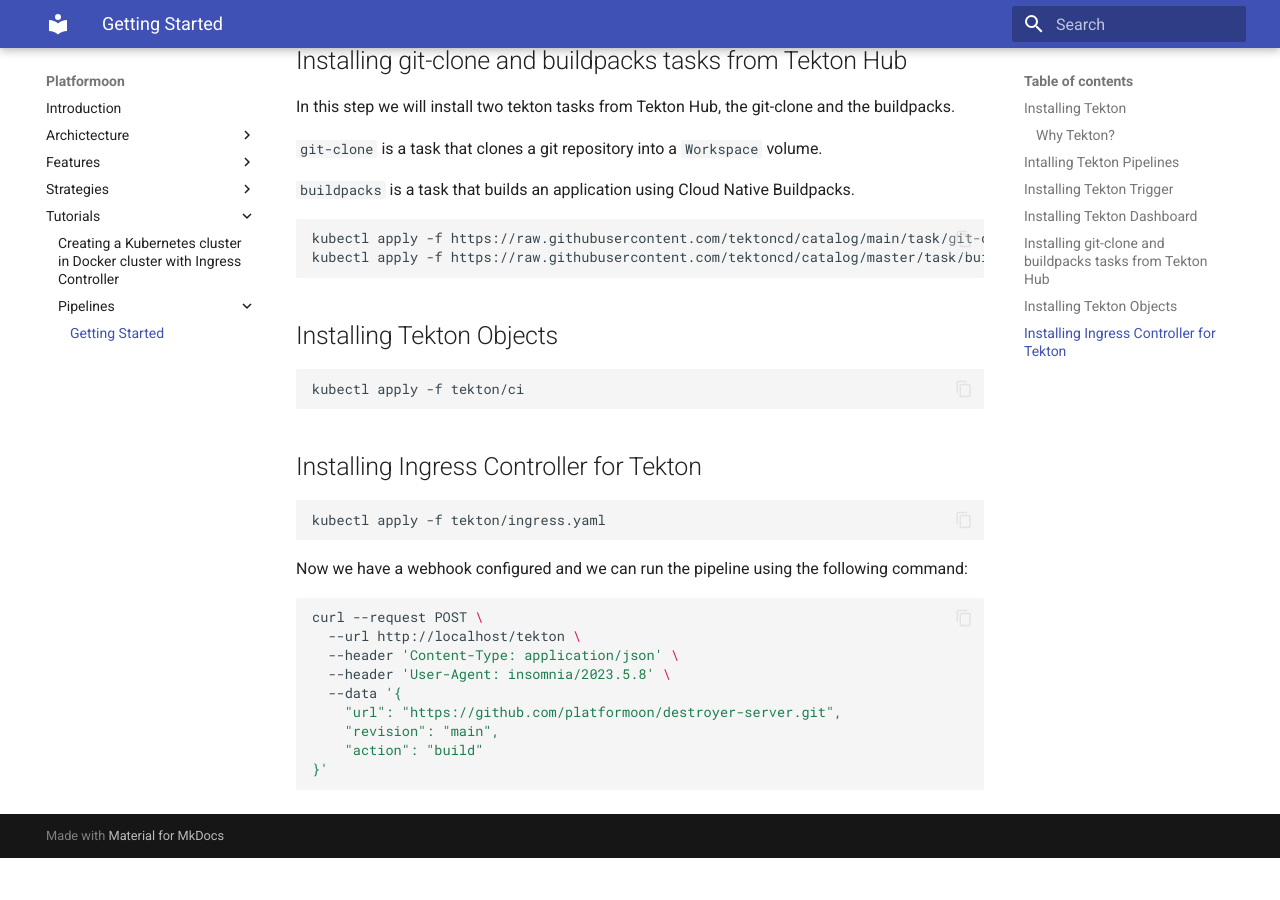
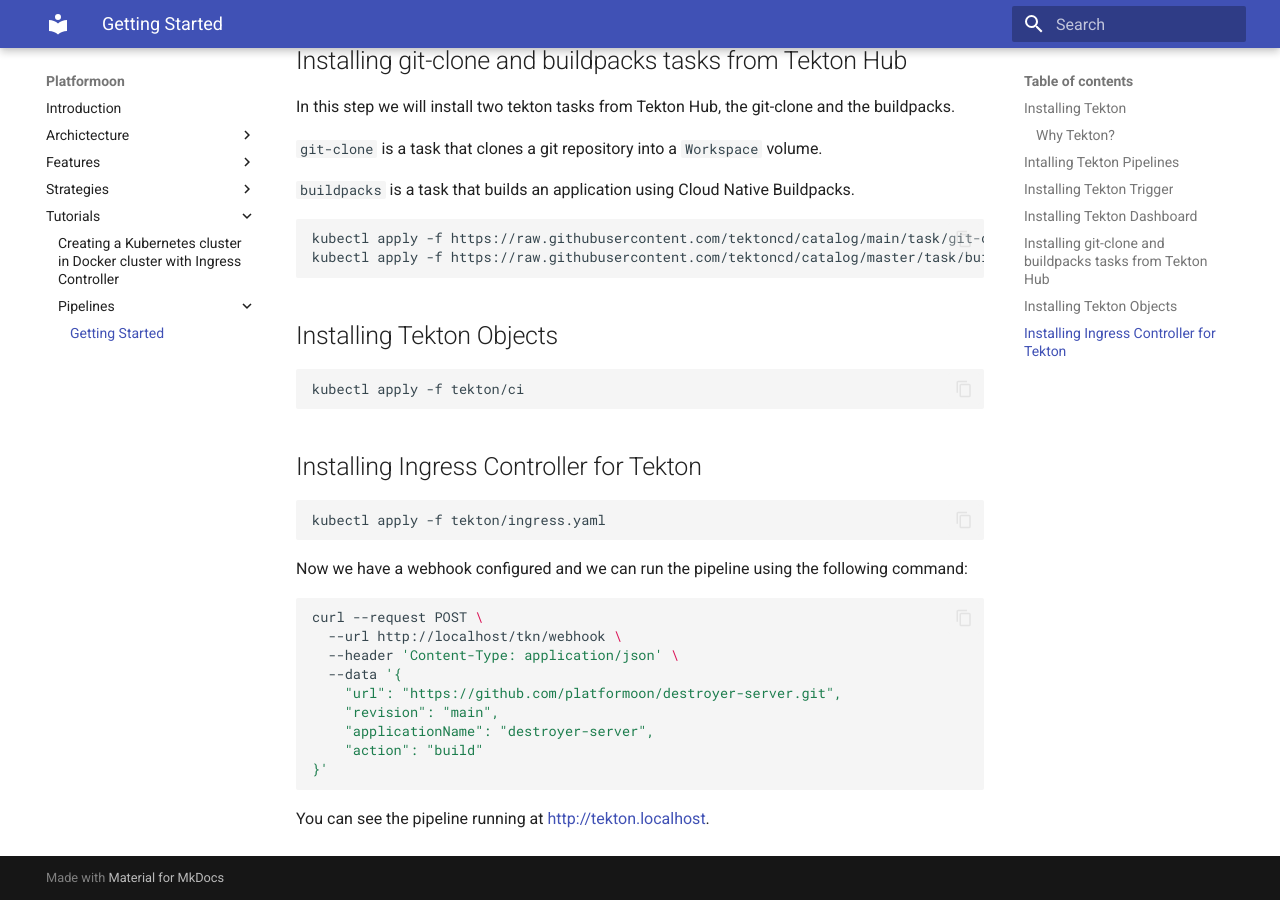
Before and after one commit to mcruzdev/platformoon-workshop, an MkDocs documentation site: the page built from docs/tutorials/pipelines/index.md, in a window 1280 px wide and 900 px high, scrolled down 1098 px. Built offline with MkDocs 1.6.1 and Material for MkDocs 9.7.7, drawn with Linux system fonts in a browser that asks for light colours; before the commit the page ends 1956 px from its top, so only the background shows below that.

Commit message:
docs: add dashboard link to documentation

````diff
--- a/docs/tutorials/pipelines/index.md
+++ b/docs/tutorials/pipelines/index.md
@@ -70,12 +70,14 @@
 
 ```bash
 curl --request POST \
-  --url http://localhost/tekton \
+  --url http://localhost/tkn/webhook \
   --header 'Content-Type: application/json' \
-  --header 'User-Agent: insomnia/2023.5.8' \
   --data '{
 	"url": "https://github.com/platformoon/destroyer-server.git",
 	"revision": "main",
+	"applicationName": "destroyer-server",
 	"action": "build"
 }'
 ```
+
+You can see the pipeline running at [http://tekton.localhost](http://tekton.localhost).
````
Also changed, not shown: 1 other file.
